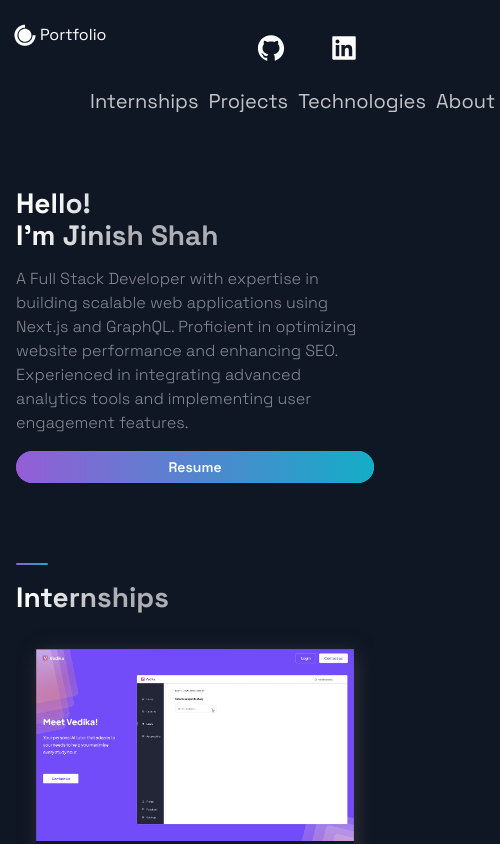
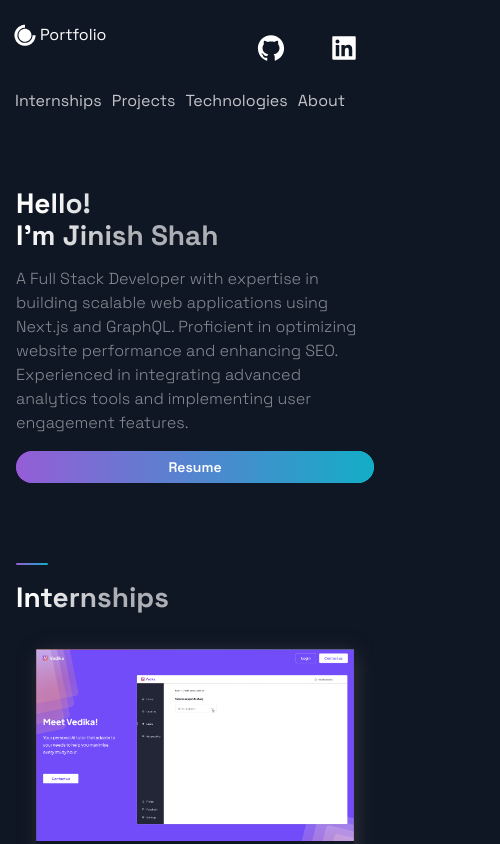
Before and after one commit to jinish08/Jinish-Portfolio, a Next.js app: page / in a window 390 px wide. Shown: the top 844 px of the page, 500 px wide, since content can reach past the window. Built offline with nearby package versions, Linux system fonts and the light colour scheme.

Commit message:
made navbar mobile friendly

```diff
--- a/src/components/Header/HeaderStyles.js
+++ b/src/components/Header/HeaderStyles.js
@@ -22,6 +22,7 @@ export const Div1 = styled.div`
   display: flex;
   flex-direction: row;
   align-content: center;
+
   @media ${(props) => props.theme.breakpoints.sm} {
     grid-area: 1 / 1 / 2 / 3;
   }
@@ -31,7 +32,7 @@ export const Div2 = styled.div`
   display: flex;
   justify-content: space-around;
   @media ${(props) => props.theme.breakpoints.sm} {
-    grid-area: 2 / 2 / 3 / 5;
+    grid-area: 2 / 1 / 3 / 5;
   }
 `;
 export const Div3 = styled.div`
@@ -58,6 +59,7 @@ export const NavLink = styled.span`
   }
   @media ${(props) => props.theme.breakpoints.sm} {
     padding: 0.5rem;
+    font-size: 1.6rem;
   }
 `;
 
```
